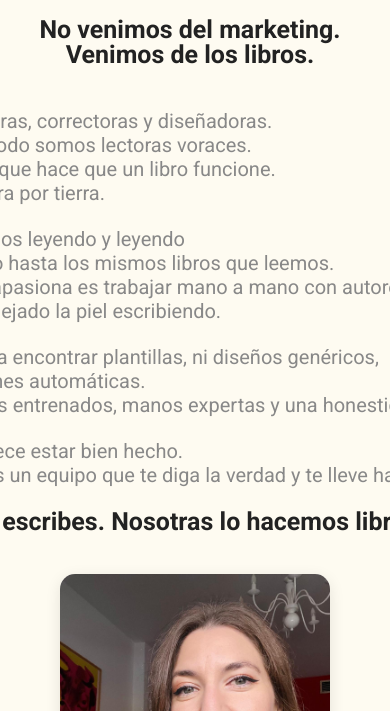
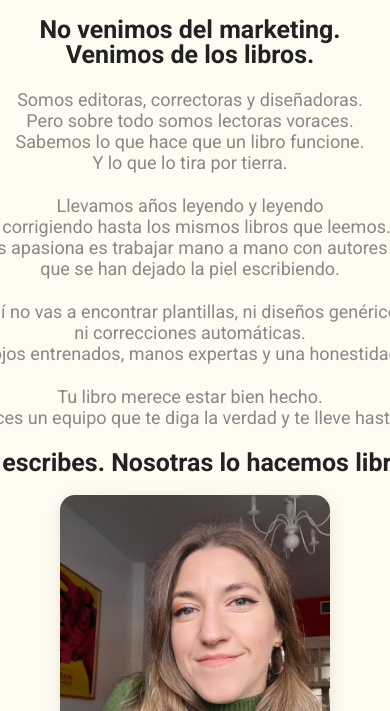
Before and after one commit to Isabelustt/editsandgo., an Astro site: page /nosotras in a window 390 px wide. Shown: the part 133-844 px from the top of the page. Built offline with nearby package versions, Linux system fonts and the light colour scheme; Astro itself is replaced by a stand-in of ours.

Commit message:
Update estilos.css

```diff
--- a/public/styles/estilos.css
+++ b/public/styles/estilos.css
@@ -640,6 +640,20 @@
   .home .content span {
     font-size: 2.5rem;
   }
+        .titulo-lateral-horizontal {
+    text-align: center;
+    margin-right: 1rem;
+    margin-botom: 2rem;
+  }
+
+ .titulo-lateral-horizontal p {
+    font-size: 1.8rem;
+    text-align: center;
+  }
+  .titulo-lateral-horizontal h2 {
+    text-align: center;
+    font-size: 2.5rem;
+  }
 }
 
 
@@ -688,10 +702,19 @@
   .tarjeta {
     width: 90%;
   }
+    .titulo-lateral-horizontal {
+    text-align: center;
+    margin-right: 1rem;
+    margin-botom: 2rem;
+  }
+
+ .titulo-lateral-horizontal p {
+    font-size: 1.8rem;
+    text-align: center;
+  }
   .titulo-lateral-horizontal h2 {
     text-align: center;
     font-size: 2.5rem;
-    margin-bottom: 2rem;
   }
   .contacto-left, .contacto-right {
     max-width: 100%;
```
